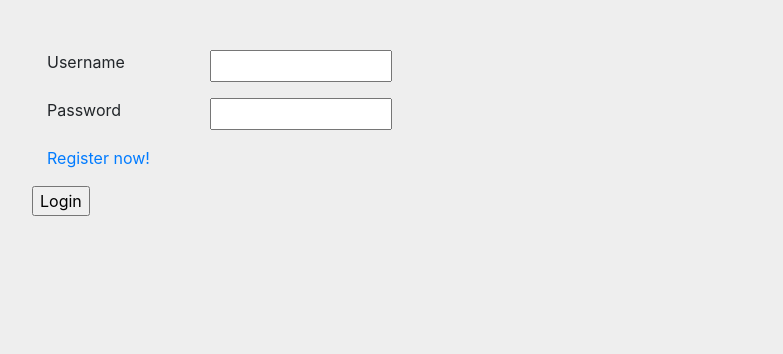
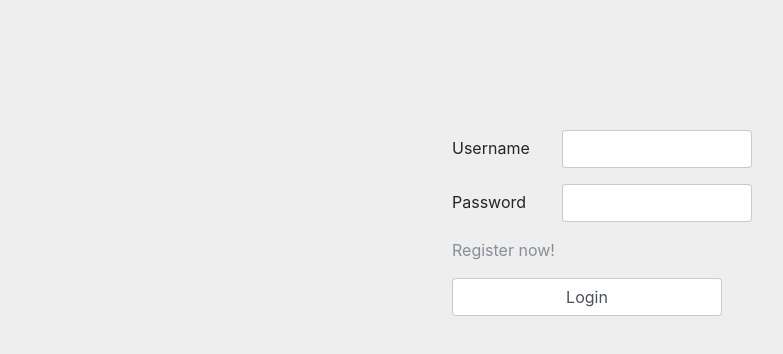
Before and after one commit to thimma11/ITP_Schnuppertage, a React (Create React App) app in the folder app/: page / in a window 1280 px wide. Shown: the top 354 px of the page, without its empty margins (38-821 px from the left). Built offline with nearby package versions, Linux system fonts and the light colour scheme.

Commit message:
irgendwas
irgendwas

```diff
--- /dev/null
+++ b/app/public/css/authentication.css
@@ -0,0 +1,6 @@
+.form {
+    width: 330px;
+    margin: 0 auto;
+    margin-top: 100px;
+    padding: 30px 15px 30px 15px;
+}
--- a/app/public/index.html
+++ b/app/public/index.html
@@ -6,6 +6,7 @@
     <link rel="stylesheet" href="https://maxcdn.bootstrapcdn.com/bootstrap/4.0.0-beta/css/bootstrap.min.css" integrity="sha384-/Y6pD6FV/Vv2HJnA6t+vslU6fwYXjCFtcEpHbNJ0lyAFsXTsjBbfaDjzALeQsN6M" crossorigin="anonymous">
     <link rel="stylesheet" href="css/stylesheet.css">
     <link rel="stylesheet" href="css/timetable.css">
+    <link rel="stylesheet" href="css/authentication.css">
     <title>React App</title>
   </head>
   <body>
--- a/app/src/components/Authentication/Authentication.js
+++ b/app/src/components/Authentication/Authentication.js
@@ -1,8 +1,6 @@
 import React from 'react';
 import Login from './Login';
 import Register from './Register';
-
-import '../../style/Authentication.css';
 
 
 export default class Authentication extends React.Component {
--- a/app/src/components/Authentication/Login.js
+++ b/app/src/components/Authentication/Login.js
@@ -16,18 +16,22 @@ export default class Login extends React.Component {
         return (
             <div className="form">
                 <div className="form-group row">
-                    <label htmlFor="username" className="col" >Username</label>
-                    <input type="text" id="username" className="col" onChange={(e) => this.onUsernameChange(e)} />
+                    <label htmlFor="username" className="col-sm-4 col-form-label" >Username</label>
+                    <div className="col">
+                        <input type="text" id="username" className="form-control" onChange={(e) => this.onUsernameChange(e)} />
+                    </div>
                 </div>
                 <div className="form-group row">
-                    <label htmlFor="password" className="col" >Password</label>
-                    <input type="password" id="password" className="col" onChange={(e) => this.onPasswordChange(e)} />
+                    <label htmlFor="password" className="col-sm-4 col-form-label" >Password</label>
+                    <div className="col">
+                        <input type="password" id="password"  className="form-control" onChange={(e) => this.onPasswordChange(e)} />
+                    </div>
                 </div>
                 <div className="form-group row">
-                    <a href="#" className="col" onClick={() => this.onRegisterClick()}>Register now!</a>
+                    <a href="#" className="col text-muted" onClick={() => this.onRegisterClick()}>Register now!</a>
                 </div>
-                <div className="form-group row">
-                    <button onClick={() => this.LoginEvent()}>Login</button>
+                <div className="form-group row col">
+                    <button  className="form-control" onClick={() => this.LoginEvent()}>Login</button>
                 </div>
             </div>
         );
--- a/app/src/components/Authentication/Register.js
+++ b/app/src/components/Authentication/Register.js
@@ -16,18 +16,22 @@ export default class Register extends React.Component {
         return (
             <div className="form">
                 <div className="form-group row">
-                    <label htmlFor="username" className="col" >Username</label>
-                    <input type="text" id="username" className="col" onChange={(e) => this.onUsernameChange(e)} />
+                    <label htmlFor="username" className="col-sm-4 col-form-label" >Username</label>
+                    <div className="col">
+                        <input type="text" id="username" className="form-control" onChange={(e) => this.onUsernameChange(e)} />
+                    </div>
                 </div>
                 <div className="form-group row">
-                    <label htmlFor="password" className="col" >Password</label>
-                    <input type="password" id="password" className="col" onChange={(e) => this.onPasswordChange(e)} />
+                    <label htmlFor="password" className="col-sm-4 col-form-label" >Password</label>
+                    <div className="col">
+                        <input type="password" id="password"  className="form-control" onChange={(e) => this.onPasswordChange(e)} />
+                    </div>
                 </div>
                 <div className="form-group row">
-                    <a href="#" className="col" onClick={() => this.onRegisterClick()}>Login!</a>
+                    <a href="#" className="col text-muted" onClick={() => this.onRegisterClick()}>Login!</a>
                 </div>
-                <div className="form-group row">
-                    <button onClick={() => this.RegisterEvent()}>Register</button>
+                <div className="form-group row col">
+                    <button className="form-control" onClick={() => this.RegisterEvent()}>Register</button>
                 </div>
             </div>
         );
```
